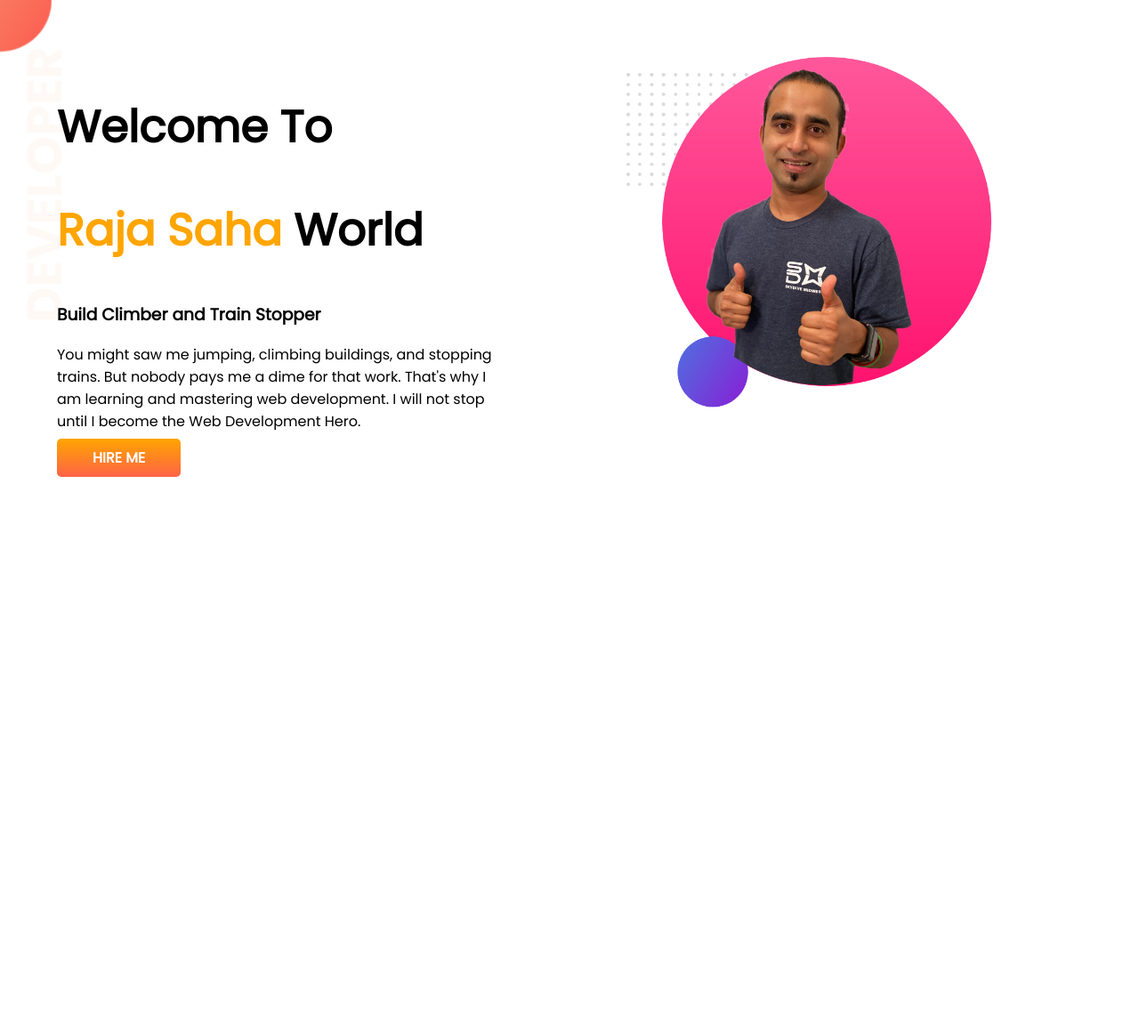
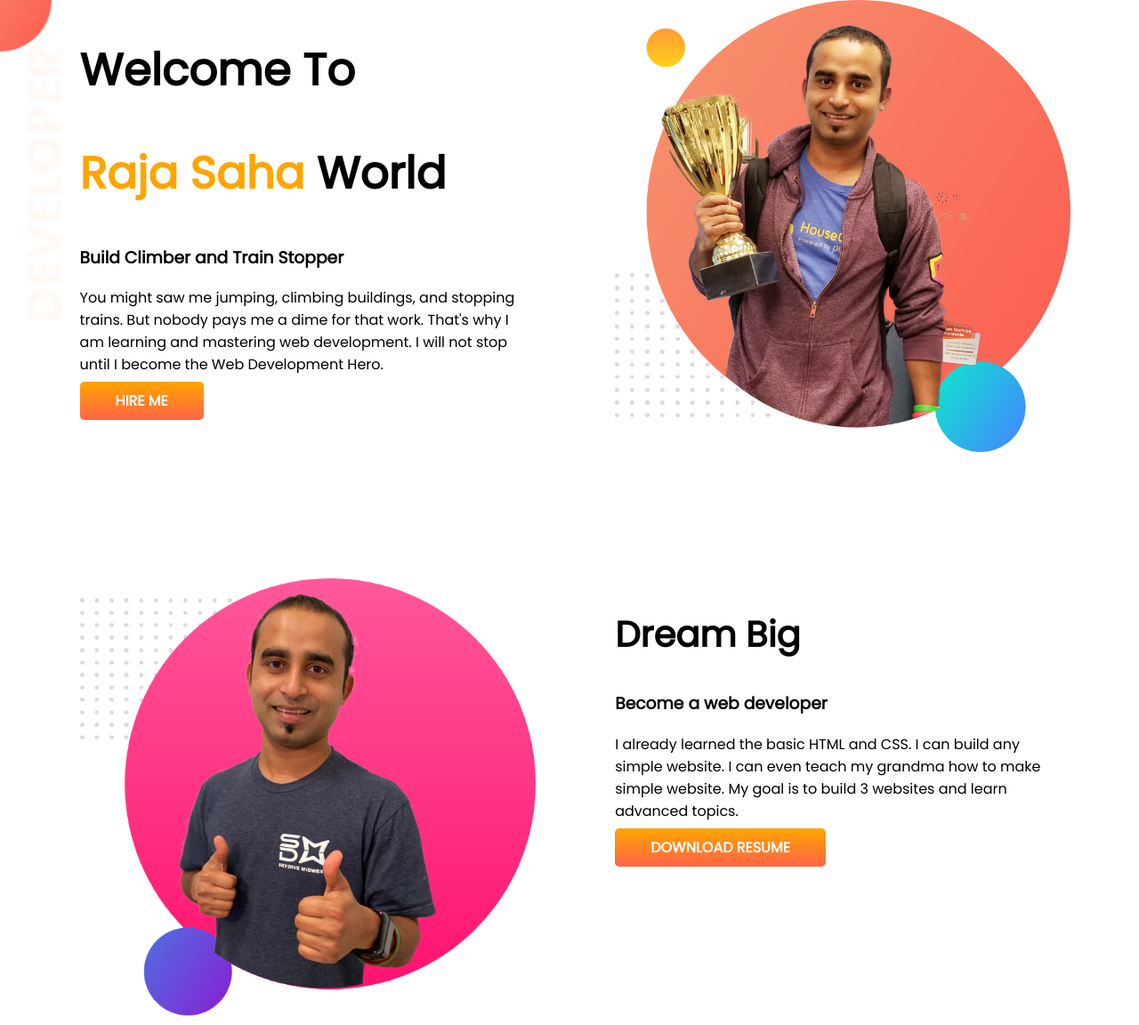
Before and after one commit to meSaha/developer-protfolio, a plain HTML site: page index.html in a window 1280 px wide. Shown: the whole page at 89% size. Before the commit the page ends 800 px from the top, so only its background shows below. Drawn offline with Linux system fonts and the light colour scheme.

Commit message:
top banner added

```diff
--- a/index.html
+++ b/index.html
@@ -14,7 +14,7 @@
 
 <body>
     <section class="top-banner">
-        <div class="first-half-section">
+        <div class="half-width">
             <h1>Welcome To</h1>
             <h1><span class="text-color">Raja Saha</span> World</h1>
             <h3>Build Climber and Train Stopper</h3>
@@ -25,11 +25,29 @@
                 Hero.</p>
             <a class="link-button" target="_blank" href="https://www.linkedin.com/in/raja-saha-b48a6785/">HIRE ME</a>
         </div>
-        <div class="first-half-section">
-            <img src="images/jhankar2.png" alt="">
-
+        <div class="half-width">
+            <img src="images/jhankar.png" alt="">
         </div>
     </section>
+    <section class="dream-area">
+        <div class="half-width">
+            <img src="images/jhankar2.png" alt="">
+        </div>
+        <div class="half-width">
+            <h2>Dream Big</h2>
+            <h3>Become a web developer</h3>
+            <p>I already learned the basic HTML and CSS. I can build any simple website.
+                I can even teach my grandma
+                how to make simple website.
+                My goal is to build 3 websites and learn advanced topics.</p>
+            <a class="link-button" target="_blank" href="file:///C:/projects/developer-protfolio/index.html">DOWNLOAD
+                RESUME</a>
+        </div>
+    </section>
+    <section class="experience-area">
+
+    </section>
+
 </body>
 
 </html>
--- a/style.css
+++ b/style.css
@@ -1,6 +1,27 @@
 body {
     font-family: 'Poppins', sans-serif;
     margin: 0;
+}
+
+section {
+
+    height: 500px;
+    padding-bottom: 150px;
+
+
+}
+
+.top-banner {
+    background-image: url(images/top-banner.png);
+    background-repeat: no-repeat;
+}
+
+.half-width {
+    width: 40%;
+    padding-left: 2%;
+    float: left;
+    margin-left: 5%;
+
 }
 
 h1 {
@@ -12,18 +33,16 @@ h1 {
     color: orange;
 }
 
-section {
-    display: flex;
+
+
+
+
+.half-width img {
+    width: 100%;
 }
 
-.first-half-section {
-    width: 50%;
-    padding: 5%;
-
-}
-
-.first-half-section img {
-    width: 80%;
+h2 {
+    font-size: 40px;
 }
 
 .link-button {
@@ -34,8 +53,3 @@ section {
     border-radius: 5px;
     font-weight: 700;
 }
-
-.top-banner {
-    background-image: url(images/top-banner.png);
-    background-repeat: no-repeat;
-}
```
